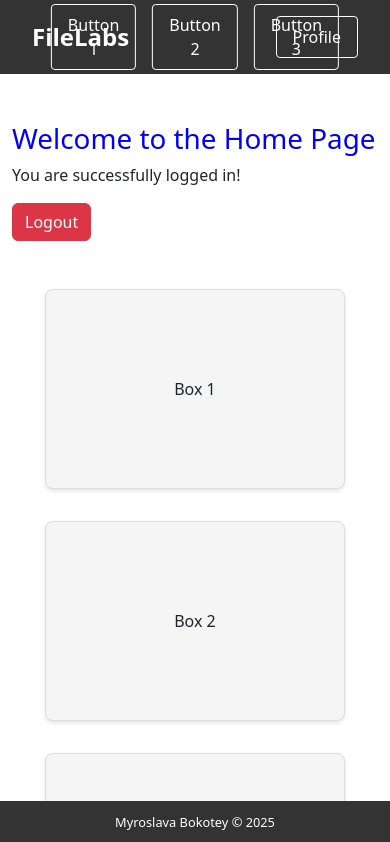
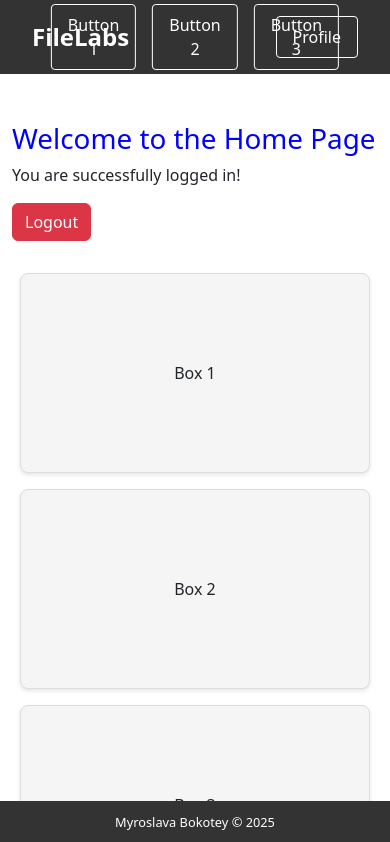
Before and after one commit to mirrosyaa/FileLabs, a React (Create React App) app in the folder client/: page /home in a window 390 px wide. Shown: the top 842 px of the page. Built offline with nearby package versions, Linux system fonts and the light colour scheme; sample sign-in values are in the browser's storage.

Commit message:
update boxes css

```diff
--- a/client/src/CSS/boxes.css
+++ b/client/src/CSS/boxes.css
@@ -1,20 +1,19 @@
 .boxes-container {
   display: grid;
-  grid-template-columns: repeat(3, minmax(250px, 300px));
-  gap: 2rem;
-  justify-content: center;
-  padding: 2rem;
-  margin: 2rem auto;
-  max-width: 1200px;
-  flex: 1;
+  grid-template-columns: repeat(3, 1fr); /* Changed to fractional units */
+  gap: 1.5rem; /* Reduced gap */
+  padding: 1.5rem; /* Reduced padding */
+  margin: 1rem auto; /* Reduced margin */
+  width: 95%; /* Use most of the screen width */
+  max-width: 1800px; /* Increased max-width */
 }
 
 .box {
   background-color: #f5f5f5;
   border: 1px solid #ddd;
   border-radius: 8px;
-  padding: 2rem;
-  min-height: 200px;
+  padding: 2.5rem; /* Increased padding */
+  min-height: 250px; /* Increased minimum height */
   display: flex;
   align-items: center;
   justify-content: center;
@@ -27,15 +26,30 @@
 }
 
 /* Responsive Design */
+@media (max-width: 1200px) {
+  .boxes-container {
+    width: 98%; /* Use more width on smaller screens */
+    gap: 1rem;
+  }
+
+  .box {
+    min-height: 220px;
+  }
+}
+
 @media (max-width: 900px) {
   .boxes-container {
-    grid-template-columns: repeat(2, minmax(200px, 250px));
+    grid-template-columns: repeat(2, 1fr);
   }
 }
 
 @media (max-width: 600px) {
   .boxes-container {
-    grid-template-columns: minmax(200px, 300px);
+    grid-template-columns: 1fr;
     padding: 1rem;
   }
+
+  .box {
+    min-height: 200px;
+  }
 }
```
